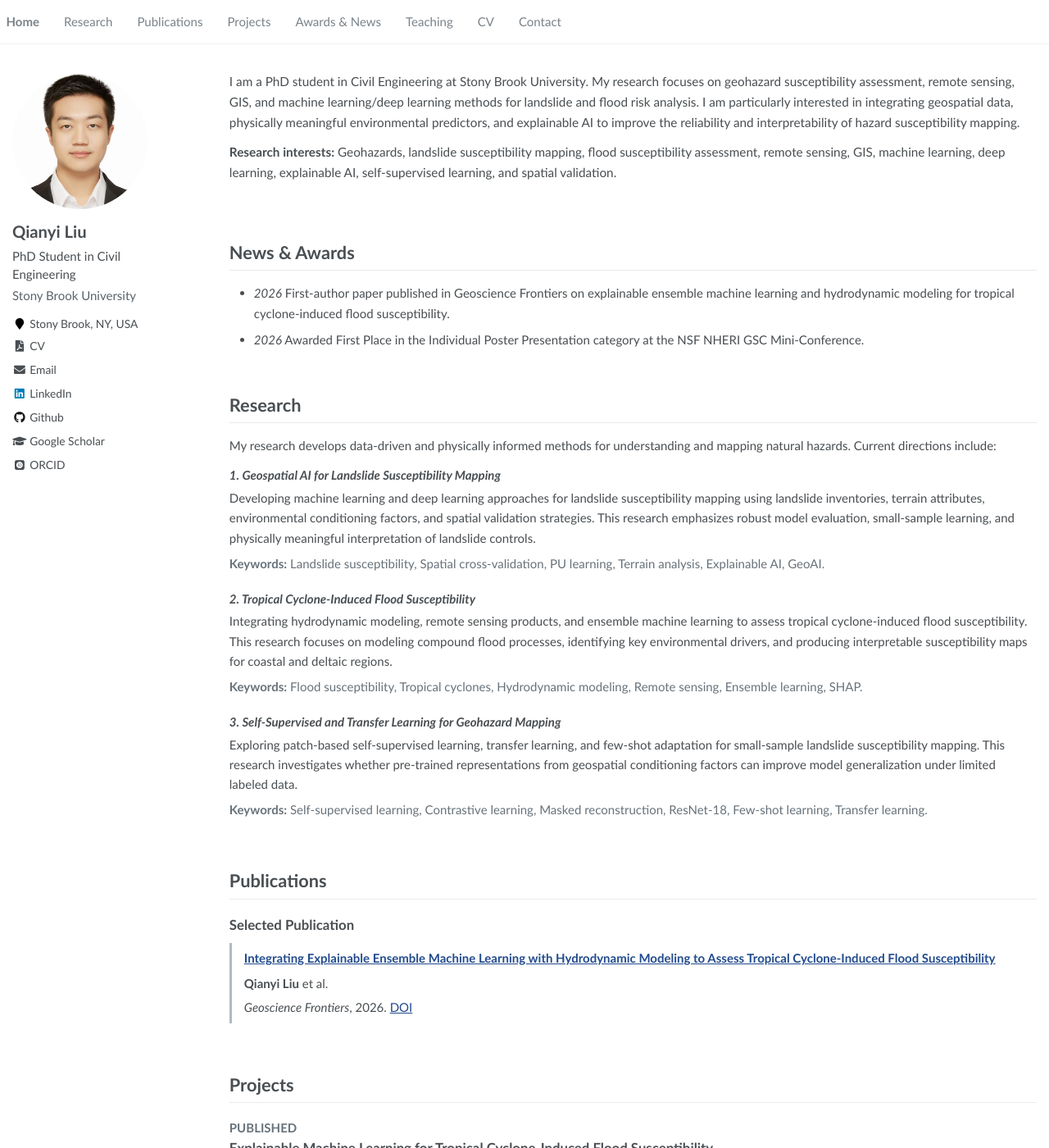
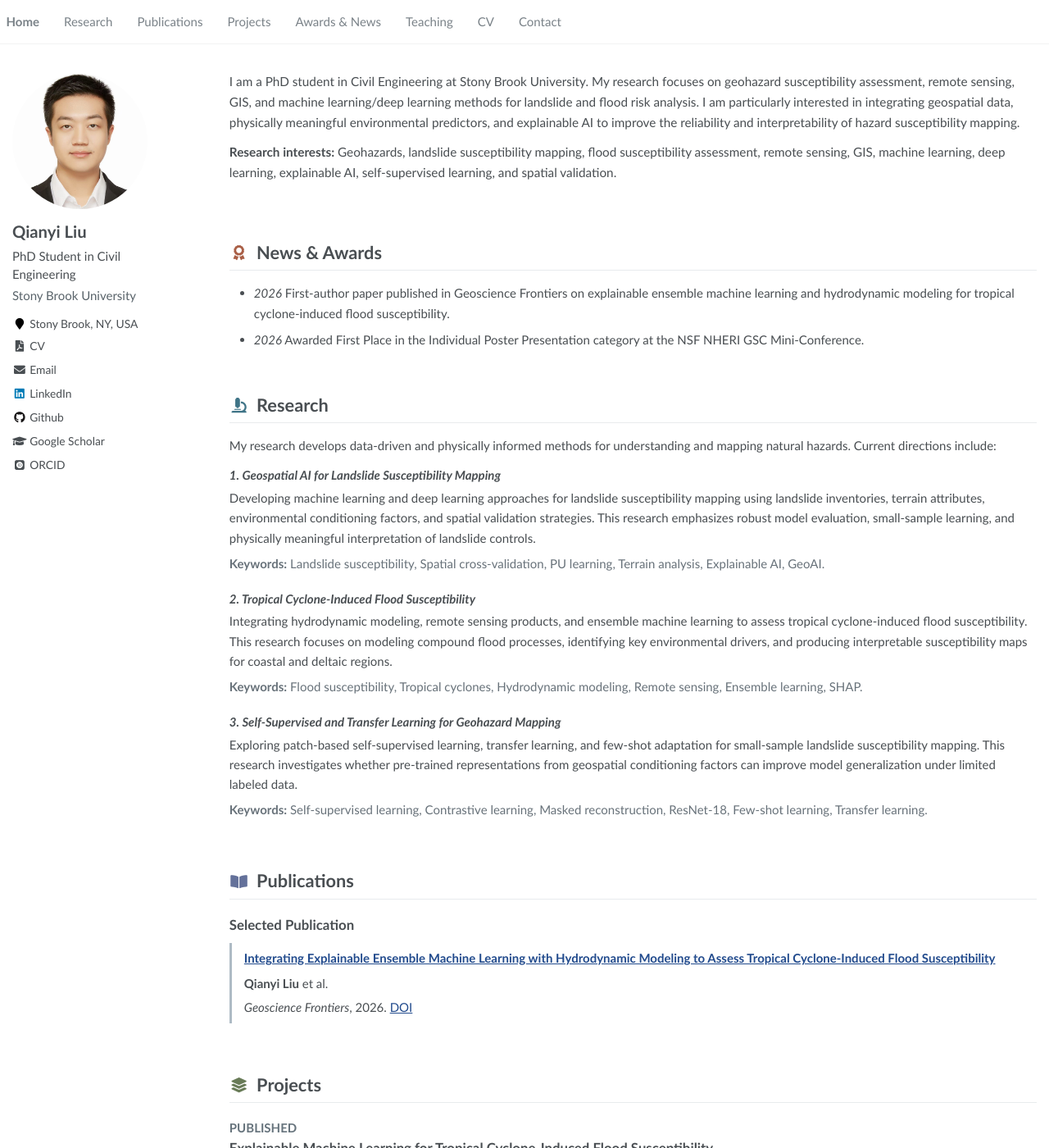
Before and after one commit to qianyiliu-lab/qianyiliu-lab.github.io, a Jekyll site: the page built from _pages/about.md, in a window 1280 px wide and 1400 px high. Shown: the whole window at 82% size. Built offline with Jekyll 4.4.1, drawn with Linux system fonts in a browser that asks for light colours; some web fonts are replaced.

Commit message:
Add icons to section headings

```diff
--- a/_pages/about.md
+++ b/_pages/about.md
@@ -18,7 +18,7 @@
 
 <span class="anchor" id="awards-news"></span>
 
-# News & Awards
+# <i class="fas fa-fw fa-award section-heading-icon section-heading-icon--news" aria-hidden="true"></i> News & Awards
 
 {% for item in site.data.news %}
 {% unless item.date == "TODO" %}
@@ -28,7 +28,7 @@
 
 <span class="anchor" id="research"></span>
 
-# Research
+# <i class="fas fa-fw fa-microscope section-heading-icon section-heading-icon--research" aria-hidden="true"></i> Research
 
 My research develops data-driven and physically informed methods for understanding and mapping natural hazards. Current directions include:
 
@@ -46,7 +46,7 @@
 
 <span class="anchor" id="publications"></span>
 
-# Publications
+# <i class="fas fa-fw fa-book-open section-heading-icon section-heading-icon--publications" aria-hidden="true"></i> Publications
 
 ## Selected Publication
 
@@ -63,7 +63,7 @@
 
 <span class="anchor" id="projects"></span>
 
-# Projects
+# <i class="fas fa-fw fa-layer-group section-heading-icon section-heading-icon--projects" aria-hidden="true"></i> Projects
 
 <div class="project-list">
 {% for project in site.data.projects %}
@@ -89,7 +89,7 @@
 
 <span class="anchor" id="teaching"></span>
 
-# Teaching
+# <i class="fas fa-fw fa-chalkboard-teacher section-heading-icon section-heading-icon--teaching" aria-hidden="true"></i> Teaching
 
 {% for item in site.data.teaching %}
 - **{{ item.role }}, {{ item.course }}**, {{ item.institution }}{% unless item.semester contains "TODO" %}, {{ item.semester }}{% endunless %}.{% unless item.description contains "TODO" %} {{ item.description }}{% endunless %}
@@ -97,7 +97,7 @@
 
 <span class="anchor" id="cv"></span>
 
-# CV
+# <i class="fas fa-fw fa-file-alt section-heading-icon section-heading-icon--cv" aria-hidden="true"></i> CV
 
 <p><a class="btn btn--primary cv-download" href="/assets/pdf/Qianyi_Liu_CV.pdf" download="Qianyi_Liu_CV.pdf"><i class="fas fa-file-download" aria-hidden="true"></i> Download CV</a></p>
 
@@ -122,7 +122,7 @@
 
 <span class="anchor" id="contact"></span>
 
-# Contact
+# <i class="fas fa-fw fa-envelope section-heading-icon section-heading-icon--contact" aria-hidden="true"></i> Contact
 
 - **Email:** [qianyi.liu@stonybrook.edu](mailto:qianyi.liu@stonybrook.edu)
 - **Affiliation:** Department of Civil Engineering, Stony Brook University
--- a/assets/css/main.scss
+++ b/assets/css/main.scss
@@ -266,6 +266,21 @@ h1:before, .anchor:before {
     }
 }
 
+.section-heading-icon {
+    font-size: .84em;
+    margin-right: .3rem;
+    text-align: center;
+    vertical-align: .04em;
+
+    &--news { color: #a95e45; }
+    &--research { color: #3f7487; }
+    &--publications { color: #64719a; }
+    &--projects { color: #687b57; }
+    &--teaching { color: #8a704c; }
+    &--cv { color: #755f7b; }
+    &--contact { color: #4f7880; }
+}
+
 .research-list,
 .project-list {
     margin-top: 1rem;
```
